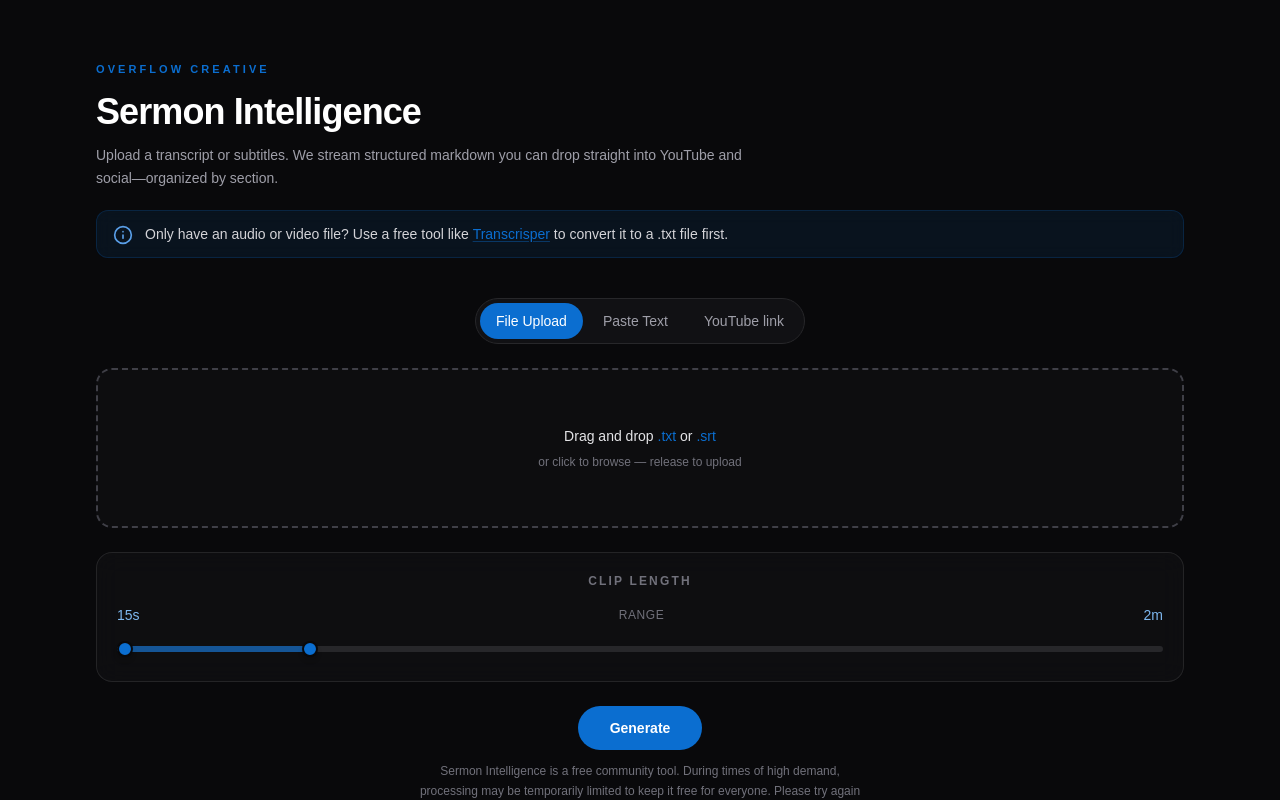
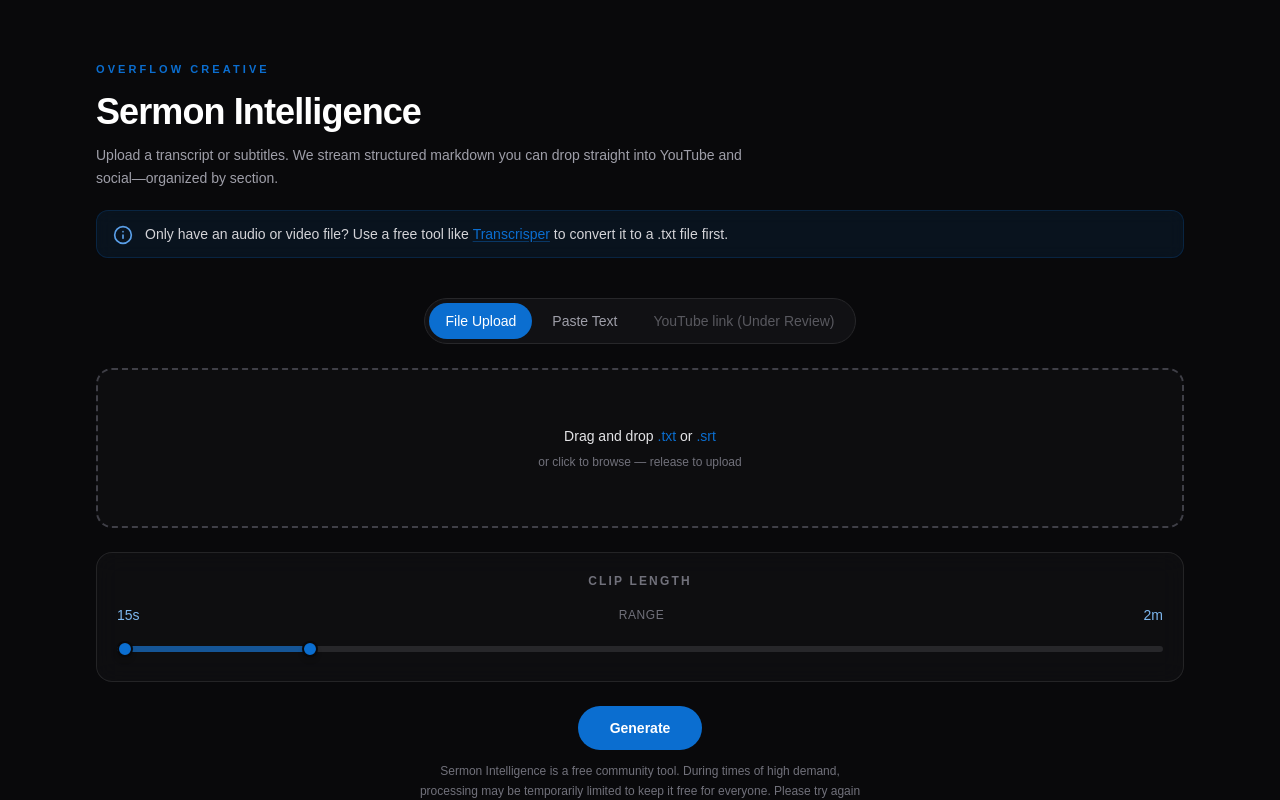
Before and after one commit to jakeh280/sermon-intelligence, a Next.js app: page / in a window 1280 px wide. Shown: the top 800 px of the page. Built offline with nearby package versions, Linux system fonts and the light colour scheme.

Commit message:
revert to prev functioning, YT links under review

```diff
--- a/app/api/chat/route.ts
+++ b/app/api/chat/route.ts
@@ -116,15 +116,13 @@ export async function POST(req: Request) {
   if (!clips) {
     return new Response(
       JSON.stringify({
-        error: `Invalid clipMinSec / clipMaxSec. Use integers with ${CLIP_MIN_ALLOWED} ≤ min ≤ max ≤ ${CLIP_MAX_ALLOWED}.`,
+        error: "Invalid clip settings.",
       }),
-      {
-        status: 400,
-        headers: { "Content-Type": "application/json" },
-      },
+      { status: 400 },
     );
   }
 
+  // RESTORED: Using the original model and text-only content block
   const result = streamText({
     model: google("gemini-3-flash-preview"),
     system: buildSystemPrompt(clips.min, clips.max),
--- a/app/page.tsx
+++ b/app/page.tsx
@@ -1015,7 +1015,9 @@ export default function Home() {
               role="status"
             >
               <p className="text-sm leading-relaxed text-amber-100/95">
-                {AI_LIMIT_NOTICE}
+                {inputMode === "youtube"
+                  ? "The YouTube processing limit for the day has been reached. Please download the transcript from YouTube and upload it as a .txt file instead—it uses a different, much larger limit!"
+                  : AI_LIMIT_NOTICE}
               </p>
             </div>
           )}
@@ -1052,16 +1054,19 @@ export default function Home() {
                   </button>
                   <button
   type="button"
-                    onClick={() => setInputMode("youtube")}
+  disabled
+  // Comment out or remove the onClick so the state physically cannot change
+  // onClick={() => setInputMode("youtube")}
   className={[
-                      "rounded-full px-3 py-2 text-sm font-medium transition-colors sm:px-4",
+    // Added 'pointer-events-none' to completely kill mouse interactions
+    "rounded-full px-3 py-2 text-sm font-medium transition-colors sm:px-4 cursor-not-allowed opacity-50 pointer-events-none",
     inputMode === "youtube"
       ? "bg-[#0B6ED0] text-white"
-                        : "bg-transparent text-zinc-400 hover:bg-zinc-800/70 hover:text-zinc-200",
+      : "bg-transparent text-zinc-400",
   ].join(" ")}
   aria-pressed={inputMode === "youtube"}
 >
-                    YouTube link
+  YouTube link (Under Review)
 </button>
                 </div>
               </div>
```
Lines whose indentation alone changed are shown as unchanged.
